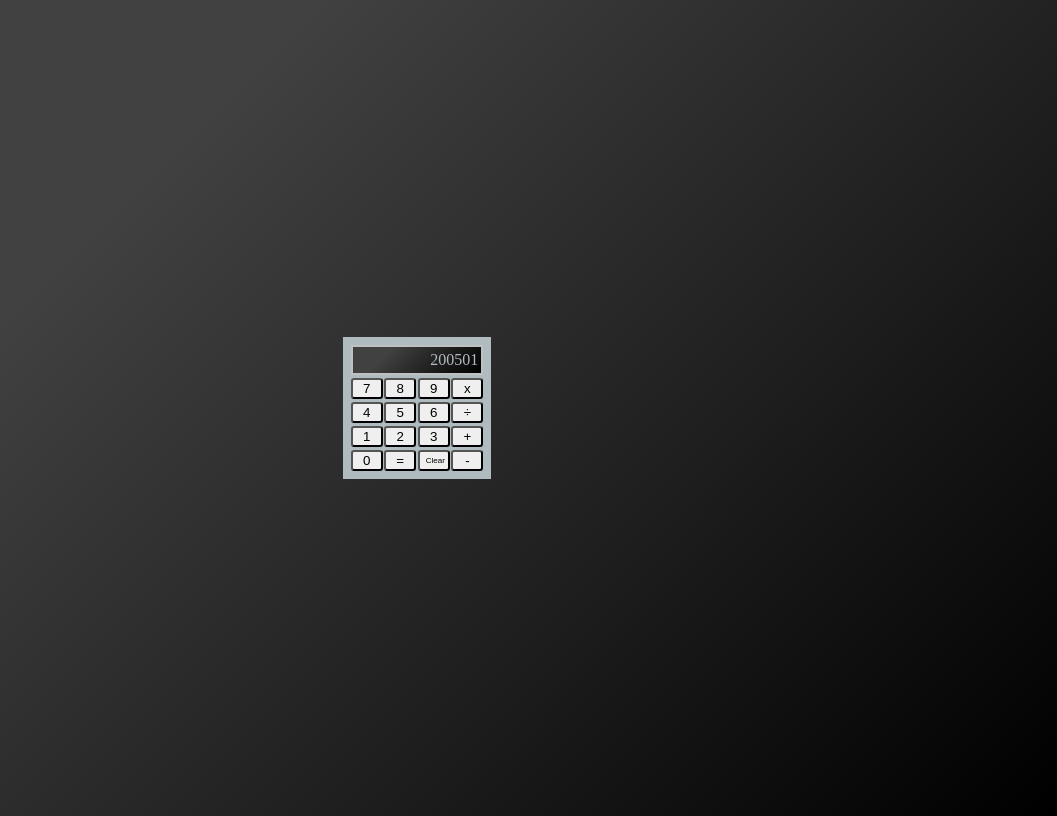
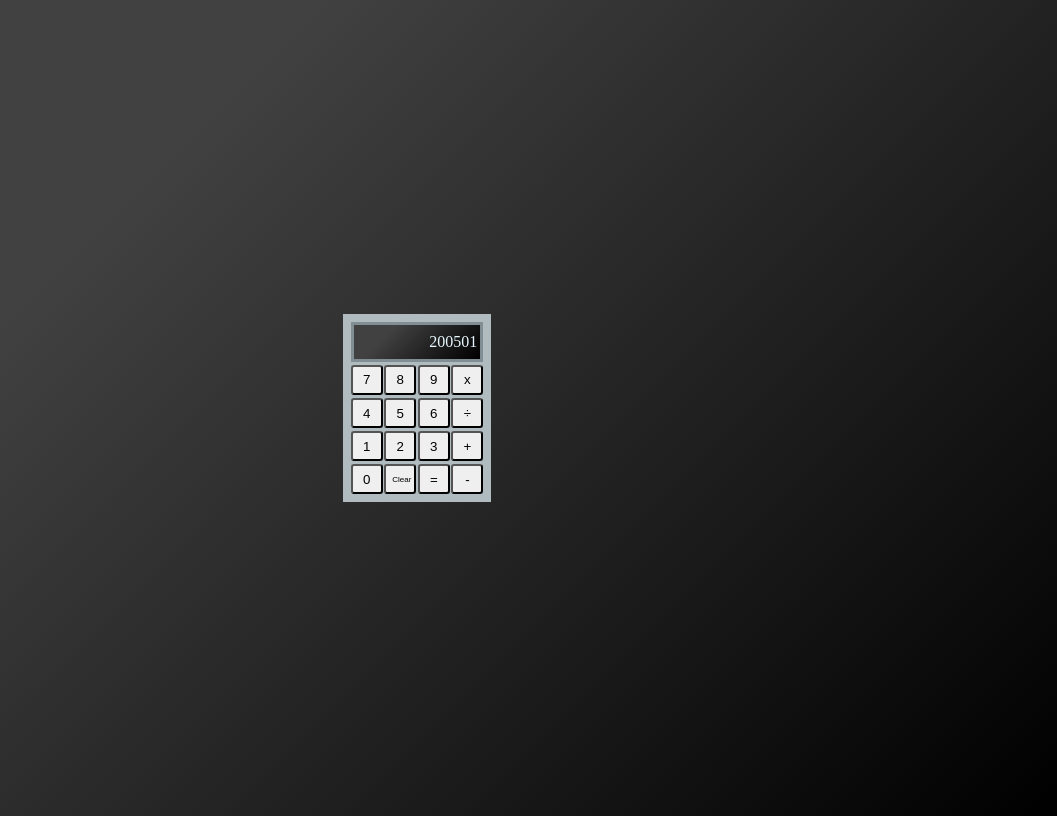
Before and after one commit to An7onioRS/calculator-proj, a plain HTML site: page index.html in a window 1280 px wide. Shown: the whole page, without its empty margins (223-1280 px from the left). Drawn offline with Linux system fonts and the light colour scheme.

Commit message:
Add CSS rules to get the right look of the calculator

```diff
--- a/index.html
+++ b/index.html
@@ -31,8 +31,8 @@
         </div>
         <div class="row-container">
             <button class="number">0</button>
+            <button class="clear">Clear</button>
             <button class="equal-sign">=</button>
-            <button class="clear">Clear</button>
             <button class="operator">-</button>
         </div>
     </div>
--- a/styles.css
+++ b/styles.css
@@ -5,15 +5,13 @@
 body {
     min-height: 100vh;
     display: flex;
-    flex-direction: column;
     justify-content: center;
+    align-items: center;
     background-color: #000000;
     background-image: linear-gradient(315deg, #000000 0%, #414141 74%);
 }
 
 .main-container {
-    width: fit-content;
-    margin: 0 auto;
     display: flex;
     flex-flow: column wrap;
     justify-content: center;
@@ -24,9 +22,9 @@ body {
 }
 
 .row-container {
-    width: 100%; /*I got the width to be the same for all rows but setting the width of the main container to fit-content and then the width to all rows (row-container class) to 100%*/
+    height: 30px;
+    width: 100%;
     display: flex;
-    flex-flow: row wrap;
     justify-content:space-around;
     gap: 0.1rem;
 }
@@ -35,9 +33,9 @@ body {
     padding: 0.2rem;
     justify-content: flex-end;
     align-items: center;
-    border: 2px solid silver;
-    height: 30px;
-    color: #B0BBC0;
+    border: 3px solid #818e94;
+    height: 40px;
+    color: #e8f8ff;
     background-color: #000000;
     background-image: linear-gradient(315deg, #000000 0%, #414141 74%);
 }
@@ -48,5 +46,5 @@ button {
 }
 
 button.clear {
-    font-size: 8px;
+    font-size: 0.5rem;
 }
```
